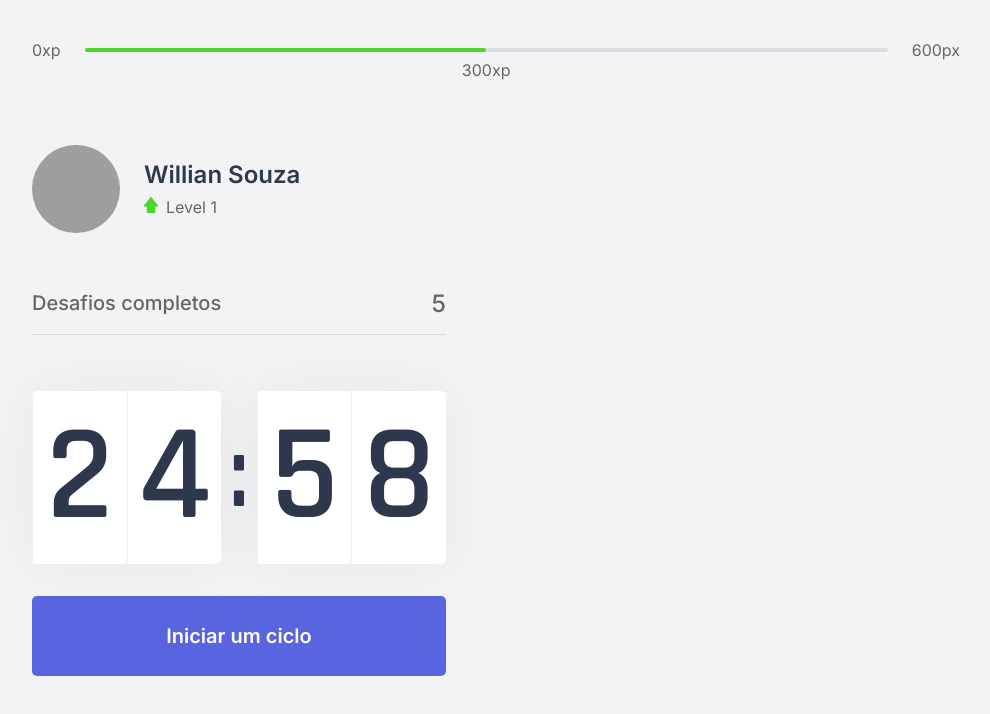
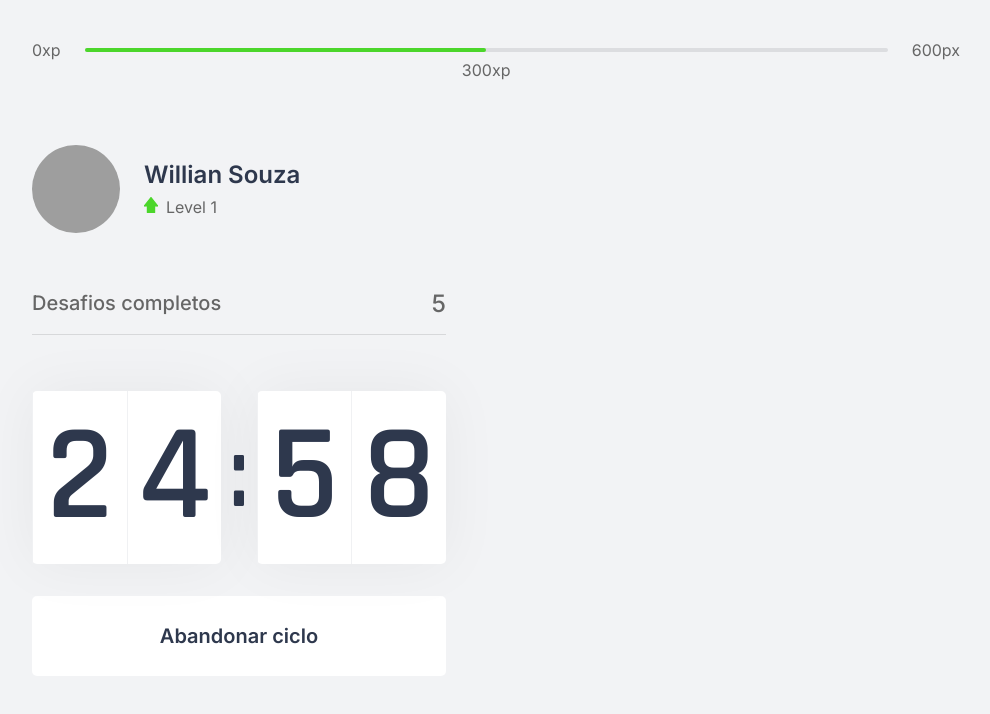
Before and after one commit to willian-souza/moveit, a Next.js app: page / in a window 1280 px wide. Both pictures are taken after a click on the button "Iniciar um ciclo". Shown: the top 714 px of the page, without its empty margins (144-1134 px from the left). Built offline with nearby package versions, Linux system fonts and the light colour scheme; grey boxes are pictures that could not be loaded.

Commit message:
first commit

```diff
--- a/src/components/Countdown.tsx
+++ b/src/components/Countdown.tsx
@@ -1,10 +1,12 @@
 import { useState, useEffect } from 'react';
 import styles from '../styles/components/Countdown.module.css'
+
+let countdownTimeout: NodeJS.Timeout
 
 export function Countdown() {
 
     const [time, setTime] = useState(25 * 60)
-    const [active, setActive] = useState(false)
+    const [isActive, setIsActive] = useState(false)
 
     const minutes = Math.floor(time / 60)
     const seconds = time % 60
@@ -12,17 +14,23 @@
     const [minuteLeft, minuteRight] = String(minutes).padStart(2, '0').split('')
     const [secondLeft, secondRight] = String(seconds).padStart(2, '0').split('')
 
-    function startCountdown(){
-        setActive(true)
+    function startCountdown() {
+        setIsActive(true)
     }
 
-    useEffect(()=>{
-        if(active && time > 0){
-            setTimeout(()=>{
-               setTime(time -1)
+    function resetCountdown(){
+        clearTimeout(countdownTimeout)
+        setIsActive(false)
+        setTime(25 * 60)
+    }
+
+    useEffect(() => {
+        if (isActive && time > 0) {
+            countdownTimeout = setTimeout(() => {
+                setTime(time - 1)
             }, 1000)
         }
-    },[active, time])
+    }, [isActive, time])
 
     return (
         <div>
@@ -38,13 +46,28 @@
                 </div>
             </div>
 
+            {isActive ? (
+                <button
+                    type="button"
+                    className={`${styles.countdownButton} ${styles.countdownButtonActive}`}
+                    onClick={resetCountdown}
+                >
+                    Abandonar ciclo
+
+                </button>
+            ) : (
                     <button
                         type="button"
                         className={styles.countdownButton}
                         onClick={startCountdown}
                     >
                         Iniciar um ciclo
+
                     </button>
+                )}
+
+
+
         </div>
 
     );
--- a/src/styles/components/Countdown.module.css
+++ b/src/styles/components/Countdown.module.css
@@ -62,3 +62,13 @@
 .countdownButton:hover{
     background: var(--blue-dark);
 }
+
+.countdownButtonActive{
+    background: var(--white) ;
+    color: var(--title);
+}
+
+.countdownButtonActive:hover{
+    background: var(--red) ;
+    color: var(--white);
+}
```
Lines whose indentation alone changed are shown as unchanged.
